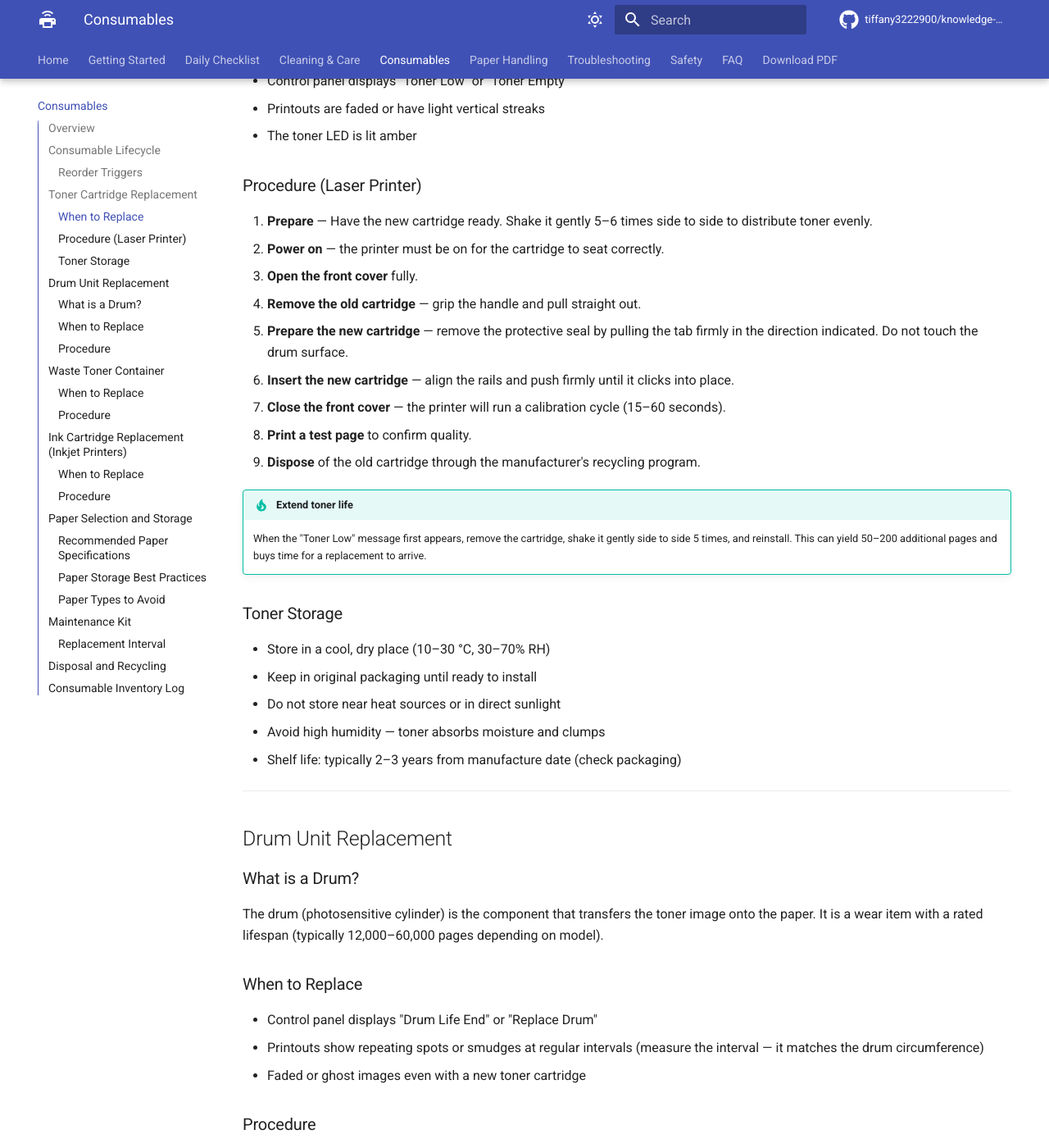
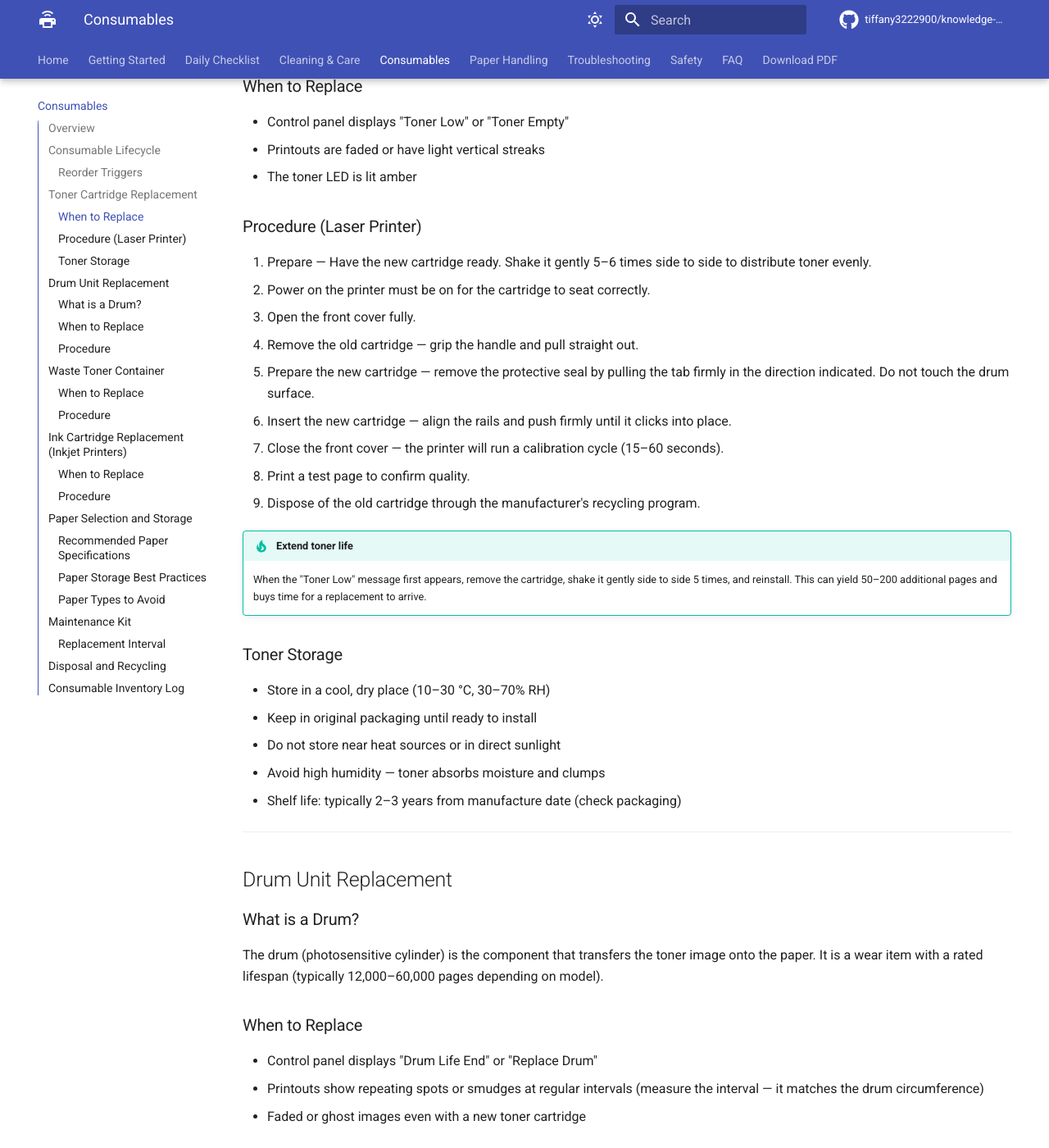
Before and after one commit to tiffany3222900/knowledge-management-system, an MkDocs documentation site: the page built from docs/consumables.md, in a window 1280 px wide and 1400 px high, scrolled down 969 px. Shown: the whole window at 82% size. Built offline with MkDocs 1.6.1 and Material for MkDocs 9.7.7, drawn with Linux system fonts in a browser that asks for light colours; comment, search, counter and statistics services are not loaded; some of the changed text lies outside the part shown.

Commit message:
style(ai): fix docs/consumables.md (216 line(s) changed)

```diff
--- a/docs/consumables.md
+++ b/docs/consumables.md
@@ -1,3 +1,4 @@
+---
 # Consumables Management
 
 ## Overview
@@ -36,15 +37,15 @@ Order → Receive → Store → Install → Monitor → Replace → Dispose
 
 ### Procedure (Laser Printer)
 
-1. **Prepare** — Have the new cartridge ready. Shake it gently 5–6 times side to side to distribute toner evenly.
-2. **Power on** — the printer must be on for the cartridge to seat correctly.
-3. **Open the front cover** fully.
-4. **Remove the old cartridge** — grip the handle and pull straight out.
-5. **Prepare the new cartridge** — remove the protective seal by pulling the tab firmly in the direction indicated. Do not touch the drum surface.
-6. **Insert the new cartridge** — align the rails and push firmly until it clicks into place.
-7. **Close the front cover** — the printer will run a calibration cycle (15–60 seconds).
-8. **Print a test page** to confirm quality.
-9. **Dispose** of the old cartridge through the manufacturer's recycling program.
+1. Prepare — Have the new cartridge ready. Shake it gently 5–6 times side to side to distribute toner evenly.
+2. Power on the printer must be on for the cartridge to seat correctly.
+3. Open the front cover fully.
+4. Remove the old cartridge — grip the handle and pull straight out.
+5. Prepare the new cartridge — remove the protective seal by pulling the tab firmly in the direction indicated. Do not touch the drum surface.
+6. Insert the new cartridge — align the rails and push firmly until it clicks into place.
+7. Close the front cover — the printer will run a calibration cycle (15–60 seconds).
+8. Print a test page to confirm quality.
+9. Dispose of the old cartridge through the manufacturer's recycling program.
 
 !!! tip "Extend toner life"
     When the "Toner Low" message first appears, remove the cartridge, shake it gently side to side 5 times, and reinstall. This can yield 50–200 additional pages and buys time for a replacement to arrive.
@@ -80,7 +81,7 @@ The drum (photosensitive cylinder) is the component that transfers the toner ima
 5. Insert the new drum unit until it clicks.
 6. Reinstall the toner cartridge into the new drum.
 7. Close the front cover.
-8. **Reset the drum counter** — this is critical. The printer will not recognize the new drum unless the counter is reset via the control panel menu.
+8. Reset the drum counter — this is critical. The printer will not recognize the new drum unless the counter is reset via the control panel menu.
 9. Print a test page.
 
 !!! warning "Reset the counter"
@@ -122,7 +123,7 @@ The drum (photosensitive cylinder) is the component that transfers the toner ima
 3. Wait for the carriage to stop moving.
 4. Press down on the empty cartridge to release it, then pull it out.
 5. Remove the new cartridge from packaging and remove the protective tape from the nozzles.
-    - **Do not** touch the copper contacts or nozzle plate.
+    - Do not touch the copper contacts or nozzle plate.
 6. Insert the new cartridge into the correct slot (match color labels) and push up until it clicks.
 7. Close the access door.
 8. The printer will run an automatic priming cycle.
@@ -211,3 +212,5 @@ Track consumable stock with this template:
 ---
 
 *Next: [Paper Handling](paper-handling.md)*
+
+---
```
